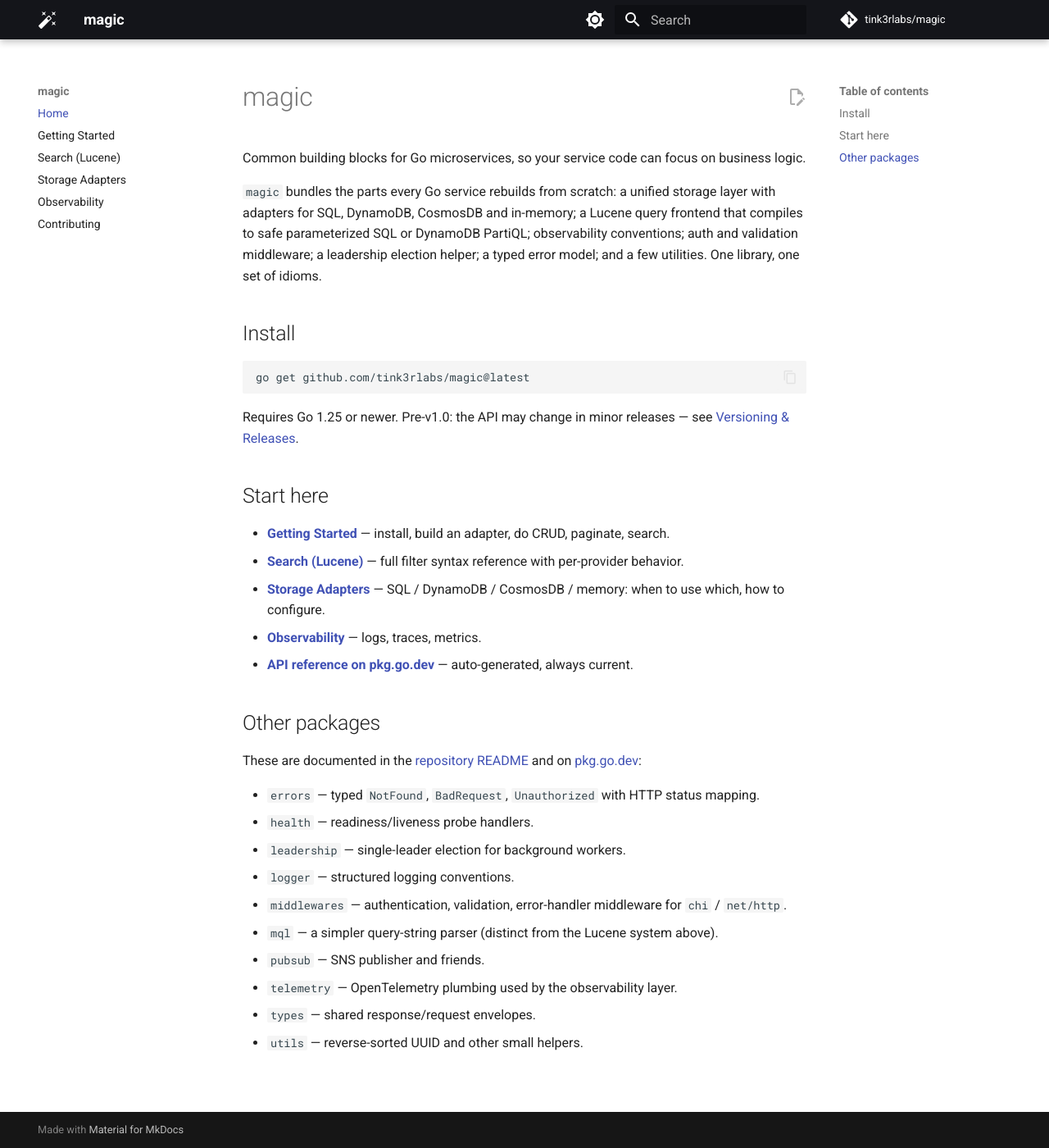
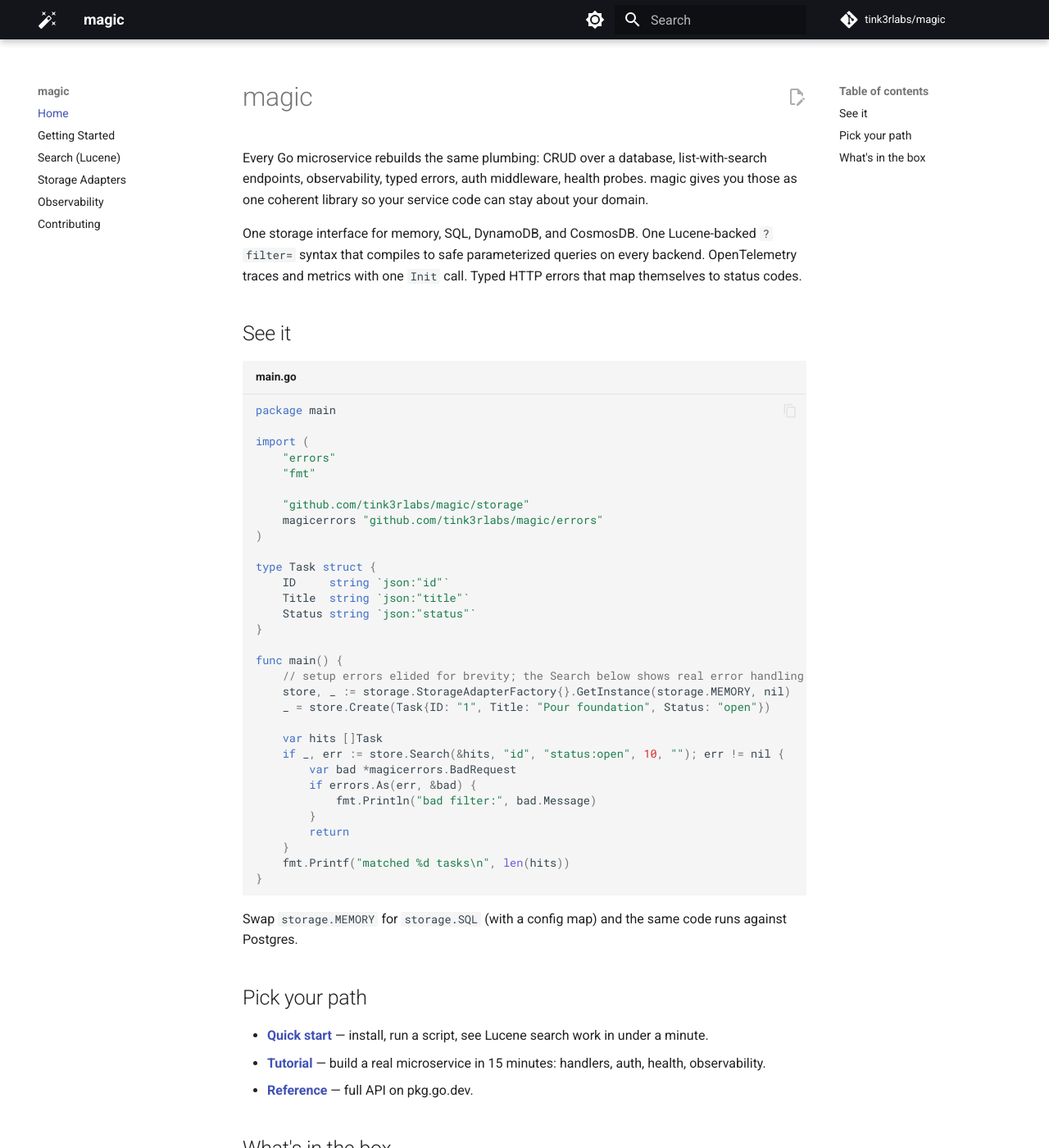
Before and after one commit to tink3rlabs/magic, an MkDocs documentation site: the page built from docs/index.md, in a window 1280 px wide and 1400 px high. Shown: the whole window at 82% size. Built offline with MkDocs 1.6.1 and Material for MkDocs 9.7.7, drawn with Linux system fonts in a browser that asks for light colours; comment, search, counter and statistics services are not loaded; the version menu is left out; some of the changed text lies outside the part shown.

Commit message:
docs: reframe landing page and quick start as an onboarding ramp
Co-Authored-By: Claude Opus 4.7 <noreply@anthropic.com>

````diff
--- a/docs/getting-started.md
+++ b/docs/getting-started.md
@@ -1,10 +1,8 @@
-# Getting Started
+# Quick start
 
-By the end of this page you will have built a Go program that uses magic's in-memory storage adapter to create, fetch, list, and search records. The same code works against Postgres, MySQL, SQLite, DynamoDB, or CosmosDB by swapping one constant — see [Storage Adapters](./storage.md).
+You'll have magic's in-memory adapter creating, fetching, listing, and searching records in under a minute. The same code runs against Postgres, MySQL, SQLite, DynamoDB, or CosmosDB by swapping one constant — see [Storage Adapters](storage.md).
 
-## Requirements
-
-- Go 1.25 or newer.
+Requires Go 1.25 or newer.
 
 ## Install
 
@@ -12,11 +10,9 @@ By the end of this page you will have built a Go program that uses magic's in-me
 go get github.com/tink3rlabs/magic@latest
 ```
 
-## A first program
+## Run this
 
-Create a file called `main.go`:
-
-```go
+```go title="main.go"
 package main
 
 import (
@@ -66,12 +62,12 @@ func main() {
     }
     fmt.Println("listed:", len(page), "cursor:", cursor)
 
-    // 5. Search with a Lucene filter (status field, exact match).
+    // 5. Search with a Lucene filter.
     parser, err := lucene.NewParser(Task{})
     if err != nil {
         log.Fatal(err)
     }
-    _ = parser // parser is what your HTTP handler would hold across requests.
+    _ = parser // your HTTP handler would hold this across requests.
 
     var hits []Task
     cursor, err = adapter.Search(&hits, "id", "status:in_progress", 10, "")
@@ -82,13 +78,11 @@ func main() {
 }
 ```
 
-Run it:
-
 ```bash
 go run main.go
 ```
 
-Expected output:
+You'll see:
 
 ```text
 got: {02 Frame walls in_progress}
@@ -98,15 +92,15 @@ searched: [{02 Frame walls in_progress}] next:
 
 ## What just happened
 
-- **Factory** — `StorageAdapterFactory{}.GetInstance` returns an adapter that conforms to `storage.StorageAdapter`. The result is wrapped with telemetry instrumentation; if you need the concrete `*SQLAdapter` for things like registering GORM plugins, use [`storage.UnwrapAdapter`](https://pkg.go.dev/github.com/tink3rlabs/magic/storage#UnwrapAdapter).
-- **`sortKey`** — pass the JSON/column name (`"id"`), not the Go struct field name (`"ID"`). `magic` validates it against `^[a-zA-Z_][a-zA-Z0-9_]*$` to prevent injection.
-- **Cursor pagination** — `List` and `Search` return an opaque cursor string. Pass it back as the `cursor` argument to fetch the next page. An empty cursor (`""`) means there are no more pages.
-- **Sort direction** — defaults to ascending. Pass `map[string]any{storage.SortDirectionKey: "DESC"}` as the final variadic argument to flip it.
-- **Lucene** — `lucene.NewParser` introspects your struct via the `json` tags and figures out which fields are searchable. The adapter's `Search` method uses this when you pass a query string. See [Search (Lucene)](./lucene.md) for the full syntax.
+- **Factory** — `StorageAdapterFactory{}.GetInstance` returns a `storage.StorageAdapter`. The result is wrapped with telemetry instrumentation. If you need the concrete `*SQLAdapter` (for example, to register a GORM plugin), use [`storage.UnwrapAdapter`](https://pkg.go.dev/github.com/tink3rlabs/magic/storage#UnwrapAdapter).
+- **`sortKey`** — pass the JSON/column name (`"id"`), not the Go struct field name (`"ID"`). magic validates it against `^[a-zA-Z_][a-zA-Z0-9_]*$` to block injection.
+- **Cursor pagination** — `List` and `Search` return an opaque cursor. Pass it back to fetch the next page. An empty cursor means you're done.
+- **Sort direction** — defaults to ascending. Flip with `map[string]any{storage.SortDirectionKey: "DESC"}` as the final variadic argument.
+- **Lucene** — `NewParser` introspects your struct via `json` tags and figures out which fields are searchable. `Search` uses this when you pass a query string. Full syntax: [Lucene](lucene.md).
 
-## Next steps
+## Now what
 
-- Swap the in-memory adapter for SQL or DynamoDB → [Storage Adapters](./storage.md).
-- Learn the full Lucene filter syntax → [Search (Lucene)](./lucene.md).
-- Wire up observability → [Observability](./observability.md).
-- See the [API reference on pkg.go.dev](https://pkg.go.dev/github.com/tink3rlabs/magic).
+You just tried magic. Two paths from here:
+
+- **Want a real service?** Continue to the [tutorial](tutorial.md) — handlers, auth, health, observability, swap to SQL.
+- **Want more depth?** [Storage Adapters](storage.md) covers each backend; [Lucene](lucene.md) covers every operator.
--- a/docs/index.md
+++ b/docs/index.md
@@ -1,36 +1,55 @@
 # magic
 
-Common building blocks for Go microservices, so your service code can focus on business logic.
+Every Go microservice rebuilds the same plumbing: CRUD over a database, list-with-search endpoints, observability, typed errors, auth middleware, health probes. magic gives you those as one coherent library so your service code can stay about your domain.
 
-`magic` bundles the parts every Go service rebuilds from scratch: a unified storage layer with adapters for SQL, DynamoDB, CosmosDB and in-memory; a Lucene query frontend that compiles to safe parameterized SQL or DynamoDB PartiQL; observability conventions; auth and validation middleware; a leadership election helper; a typed error model; and a few utilities. One library, one set of idioms.
+One storage interface for memory, SQL, DynamoDB, and CosmosDB. One Lucene-backed `?filter=` syntax that compiles to safe parameterized queries on every backend. OpenTelemetry traces and metrics with one `Init` call. Typed HTTP errors that map themselves to status codes.
 
-## Install
+## See it
 
-```bash
-go get github.com/tink3rlabs/magic@latest
+```go title="main.go"
+package main
+
+import (
+	"errors"
+	"fmt"
+
+	"github.com/tink3rlabs/magic/storage"
+	magicerrors "github.com/tink3rlabs/magic/errors"
+)
+
+type Task struct {
+	ID     string `json:"id"`
+	Title  string `json:"title"`
+	Status string `json:"status"`
+}
+
+func main() {
+	// setup errors elided for brevity; the Search below shows real error handling
+	store, _ := storage.StorageAdapterFactory{}.GetInstance(storage.MEMORY, nil)
+	_ = store.Create(Task{ID: "1", Title: "Pour foundation", Status: "open"})
+
+	var hits []Task
+	if _, err := store.Search(&hits, "id", "status:open", 10, ""); err != nil {
+		var bad *magicerrors.BadRequest
+		if errors.As(err, &bad) {
+			fmt.Println("bad filter:", bad.Message)
+		}
+		return
+	}
+	fmt.Printf("matched %d tasks\n", len(hits))
+}
 ```
 
-Requires Go 1.25 or newer. Pre-v1.0: the API may change in minor releases — see [Versioning & Releases](https://github.com/tink3rlabs/magic#versioning--releases).
+Swap `storage.MEMORY` for `storage.SQL` (with a config map) and the same code runs against Postgres.
 
-## Start here
+## Pick your path
 
-- **[Getting Started](./getting-started.md)** — install, build an adapter, do CRUD, paginate, search.
-- **[Search (Lucene)](./lucene.md)** — full filter syntax reference with per-provider behavior.
-- **[Storage Adapters](./storage.md)** — SQL / DynamoDB / CosmosDB / memory: when to use which, how to configure.
-- **[Observability](./observability.md)** — logs, traces, metrics.
-- **[API reference on pkg.go.dev](https://pkg.go.dev/github.com/tink3rlabs/magic)** — auto-generated, always current.
+- **[Quick start](getting-started.md)** — install, run a script, see Lucene search work in under a minute.
+- **[Tutorial](tutorial.md)** — build a real microservice in 15 minutes: handlers, auth, health, observability.
+- **[Reference](https://pkg.go.dev/github.com/tink3rlabs/magic)** — full API on pkg.go.dev.
 
-## Other packages
+## What's in the box
 
-These are documented in the [repository README](https://github.com/tink3rlabs/magic#usage) and on [pkg.go.dev](https://pkg.go.dev/github.com/tink3rlabs/magic):
+`errors`, `health`, `leadership`, `logger`, `middlewares`, `mql`, `observability`, `pubsub`, `storage`, `telemetry`, `types`, `utils`. The headline packages have dedicated guides above; the rest are documented on [pkg.go.dev](https://pkg.go.dev/github.com/tink3rlabs/magic).
 
-- `errors` — typed `NotFound`, `BadRequest`, `Unauthorized` with HTTP status mapping.
-- `health` — readiness/liveness probe handlers.
-- `leadership` — single-leader election for background workers.
-- `logger` — structured logging conventions.
-- `middlewares` — authentication, validation, error-handler middleware for `chi` / `net/http`.
-- `mql` — a simpler query-string parser (distinct from the Lucene system above).
-- `pubsub` — SNS publisher and friends.
-- `telemetry` — OpenTelemetry plumbing used by the observability layer.
-- `types` — shared response/request envelopes.
-- `utils` — reverse-sorted UUID and other small helpers.
+Requires Go 1.25 or newer. Pre-v1.0: the API may change in minor releases.
````
